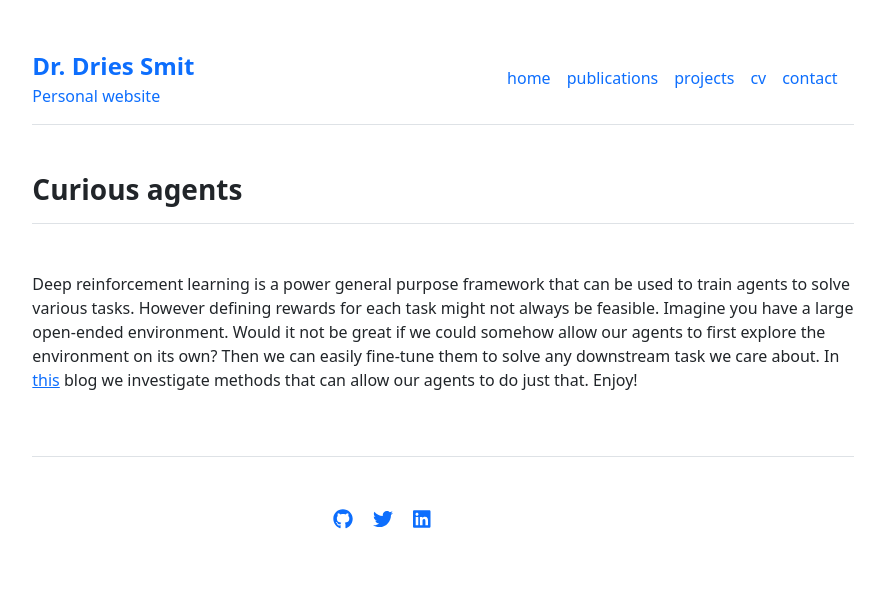
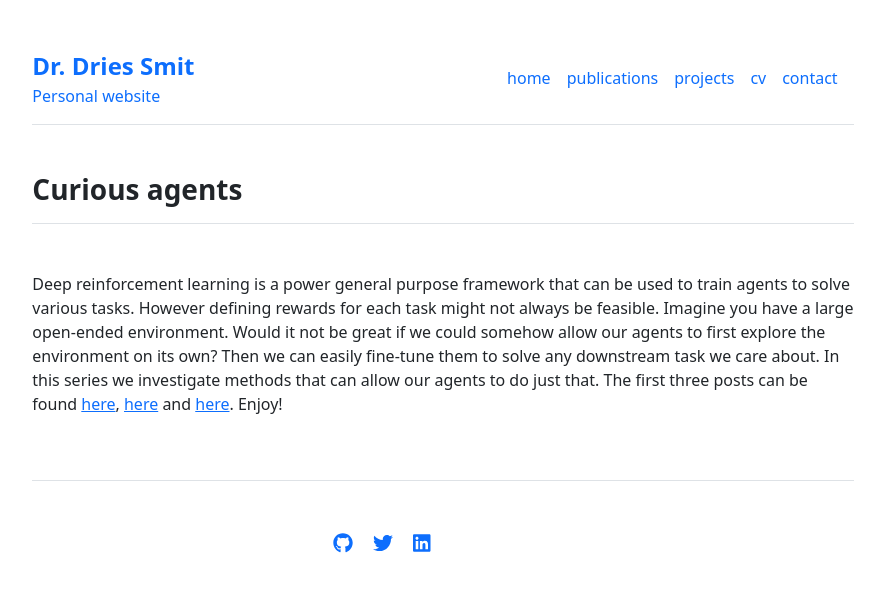
Before and after one commit to DriesSmit/DriesSmit.github.io, a Jekyll site: the page built from projects/curiosity-in-rl.md, in a window 1280 px wide. Shown: the top 592 px of the page, without its empty margins (197-1082 px from the left). Built offline with Jekyll 4.4.1, drawn with Linux system fonts in a browser that asks for light colours.

Commit message:
feat: update blogpost links

```diff
--- a/projects/curiosity-in-rl.md
+++ b/projects/curiosity-in-rl.md
@@ -2,4 +2,4 @@
 layout: page
 title: "Curious agents"
 ---
-Deep reinforcement learning is a power general purpose framework that can be used to train agents to solve various tasks. However defining rewards for each task might not always be feasible. Imagine you have a large open-ended environment. Would it not be great if we could somehow allow our agents to first explore the environment on its own? Then we can easily fine-tune them to solve any downstream task we care about. In <a href="https://medium.com/@dries.epos/curious-agents-ebfee02ef024"  target="_blank">this</a> blog we investigate methods that can allow our agents to do just that. Enjoy!
+Deep reinforcement learning is a power general purpose framework that can be used to train agents to solve various tasks. However defining rewards for each task might not always be feasible. Imagine you have a large open-ended environment. Would it not be great if we could somehow allow our agents to first explore the environment on its own? Then we can easily fine-tune them to solve any downstream task we care about. In this series we investigate methods that can allow our agents to do just that. The first three posts can be found <a href="https://medium.com/@dries.epos/curious-agents-ebfee02ef024"  target="_blank">here</a>, <a href="https://medium.com/@dries.epos/curious-agents-ii-solving-mountaincar-without-rewards-c49ae2177819"  target="_blank">here</a> and <a href="https://medium.com/@dries.epos/curious-agents-iii-byol-explore-93f34fa6146a"  target="_blank">here</a>. Enjoy!
```
